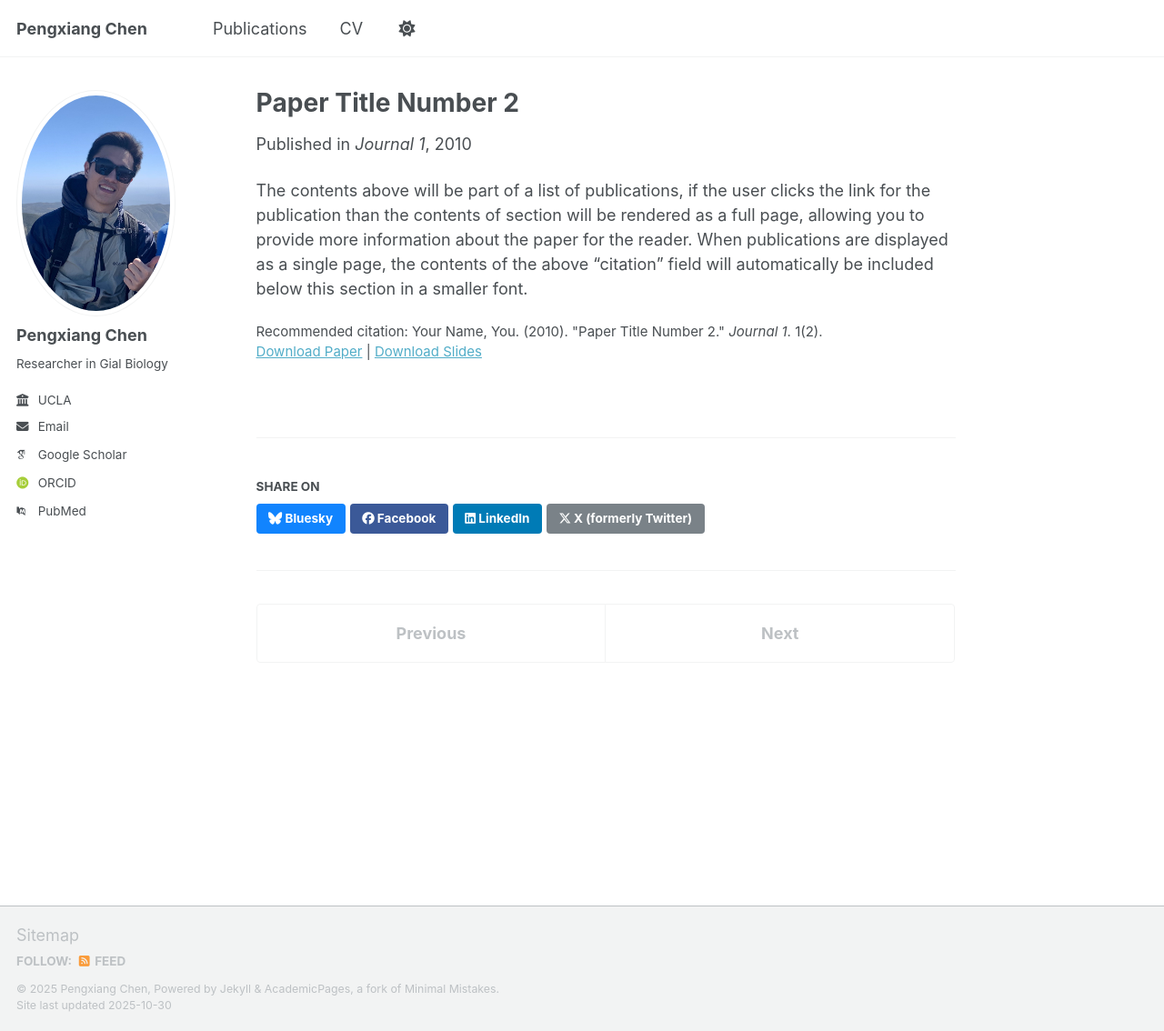
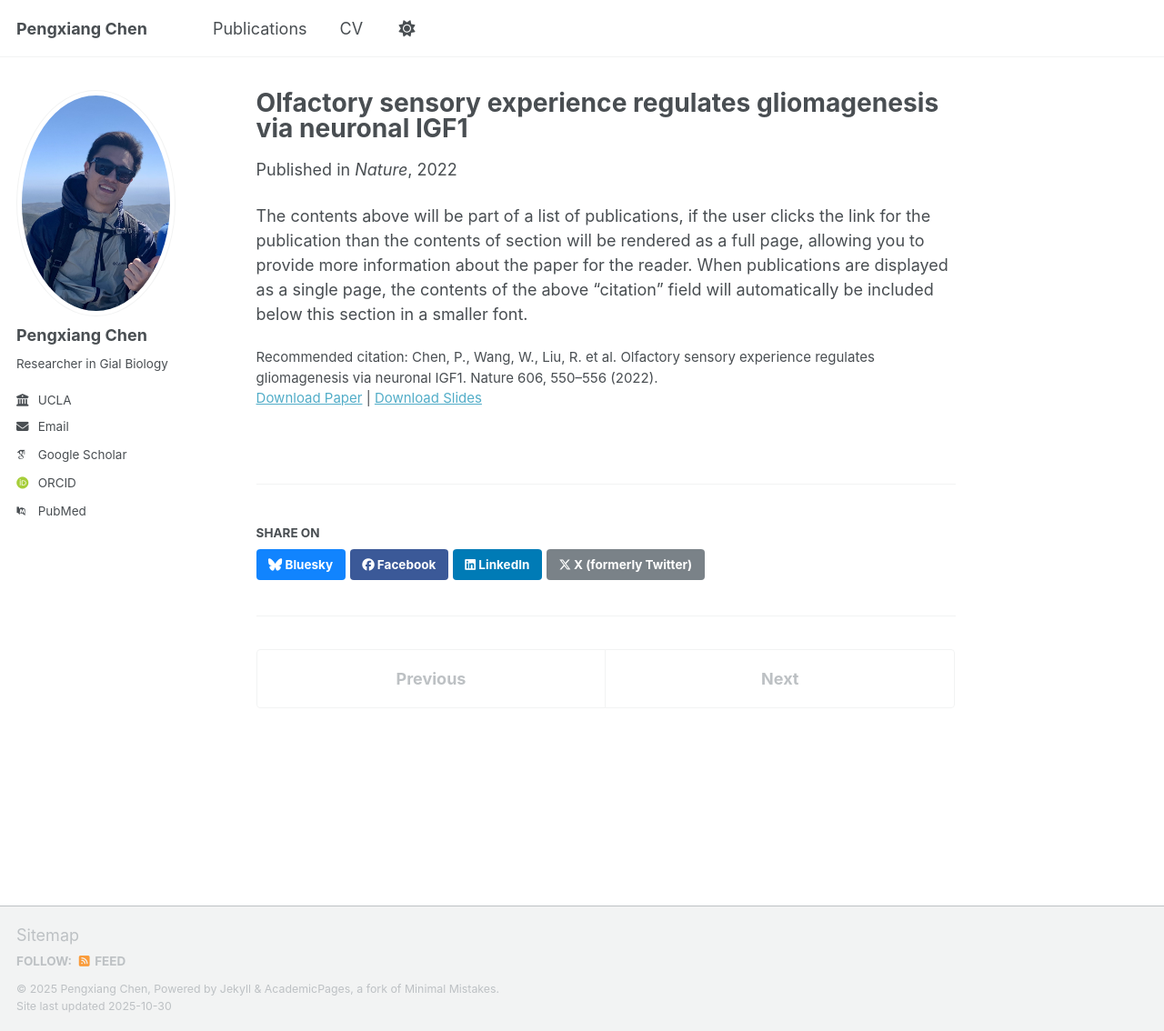
Before and after one commit to bluesea405/pxchen, a Jekyll site: the page built from _publications/2010-10-01-paper-title-number-2.md, in a window 1280 px wide and 1134 px high. Shown: the whole window at 91% size. Built offline with Jekyll 4.4.1, drawn with Linux system fonts in a browser that asks for light colours; some web fonts are replaced; a script that is not in the unit is left out.

Commit message:
Update 2010-10-01-paper-title-number-2.md

```diff
--- a/_publications/2010-10-01-paper-title-number-2.md
+++ b/_publications/2010-10-01-paper-title-number-2.md
@@ -1,14 +1,14 @@
 ---
-title: "Paper Title Number 2"
+title: "Olfactory sensory experience regulates gliomagenesis via neuronal IGF1"
 collection: publications
 category: manuscripts
 permalink: /publication/2010-10-01-paper-title-number-2
 excerpt: 'This paper is about the number 2. The number 3 is left for future work.'
-date: 2010-10-01
-venue: 'Journal 1'
-slidesurl: 'http://academicpages.github.io/files/slides2.pdf'
-paperurl: 'http://academicpages.github.io/files/paper2.pdf'
-citation: 'Your Name, You. (2010). &quot;Paper Title Number 2.&quot; <i>Journal 1</i>. 1(2).'
+date: 2022-6-16
+venue: 'Nature'
+slidesurl: 'https://doi.org/10.1038/s41586-022-04719-9'
+paperurl: 'https://doi.org/10.1038/s41586-022-04719-9'
+citation: 'Chen, P., Wang, W., Liu, R. et al. Olfactory sensory experience regulates gliomagenesis via neuronal IGF1. Nature 606, 550–556 (2022).'
 ---
 
 The contents above will be part of a list of publications, if the user clicks the link for the publication than the contents of section will be rendered as a full page, allowing you to provide more information about the paper for the reader. When publications are displayed as a single page, the contents of the above "citation" field will automatically be included below this section in a smaller font.
```
